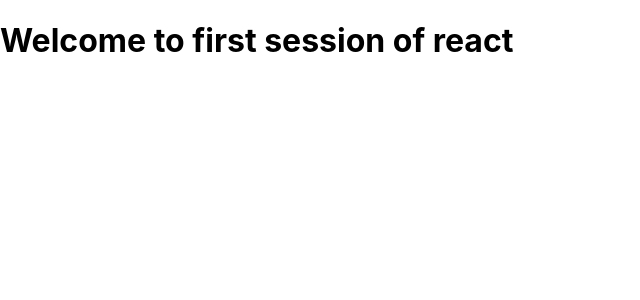
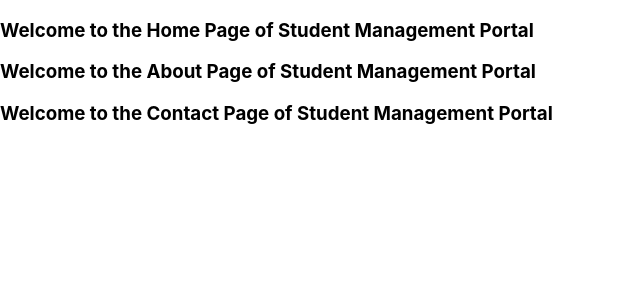
Before and after one commit to alexbenedictselva/Cognizant_deep-skilling, a React (Create React App) app in the folder Module_9_React/myfirstreact/: page / in a window 1280 px wide. Shown: the top 300 px of the page, without its empty margins (0-640 px from the left). Built offline with nearby package versions, Linux system fonts and the light colour scheme.

Commit message:
Module9_Exe2

```diff
--- a/Module_9_React/myfirstreact/src/App.js
+++ b/Module_9_React/myfirstreact/src/App.js
@@ -1,9 +1,17 @@
 import logo from './logo.svg';
 import './App.css';
 
+import { Home } from './Components/Home';
+import { About } from './Components/About';
+import { Contact } from './Components/Contact';
+
 function App() {
   return (
-    <h1>Welcome to first session of react</h1>
+    <div className="container">
+      <Home />
+      <About />
+      <Contact />
+    </div>
   );
 }
 
--- /dev/null
+++ b/Module_9_React/myfirstreact/src/Components/About.js
@@ -0,0 +1,11 @@
+import React, { Component } from 'react';
+
+export class About extends Component {
+    render() {
+        return (
+            <div>
+                <h3>Welcome to the About Page of Student Management Portal</h3>
+            </div>
+        );
+    }
+}
--- /dev/null
+++ b/Module_9_React/myfirstreact/src/Components/Contact.js
@@ -0,0 +1,11 @@
+import React, { Component } from 'react';
+
+export class Contact extends Component {
+    render() {
+        return (
+            <div>
+                <h3>Welcome to the Contact Page of Student Management Portal</h3>
+            </div>
+        );
+    }
+}
--- /dev/null
+++ b/Module_9_React/myfirstreact/src/Components/Home.js
@@ -0,0 +1,11 @@
+import React, { Component } from 'react';
+
+export class Home extends Component {
+    render() {
+        return (
+            <div>
+                <h3>Welcome to the Home Page of Student Management Portal</h3>
+            </div>
+        );
+    }
+}
```
